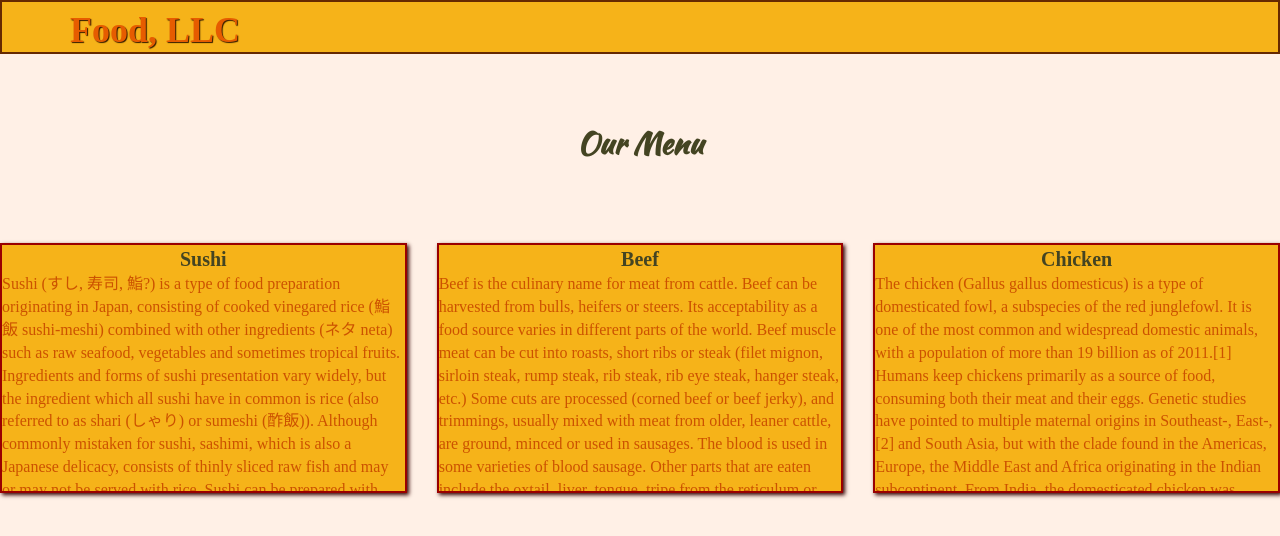
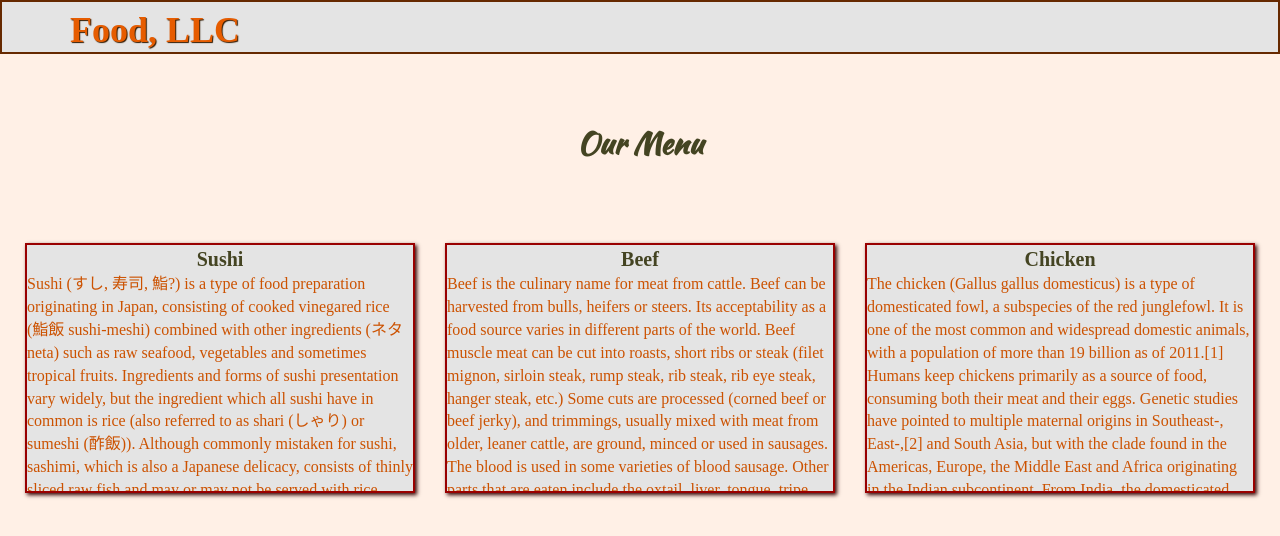
Before and after one commit to nikhilrwagh/NikhilUIkit, a plain HTML site: page mod3_solution/index.html in a window 1280 px wide. Drawn offline with nearby package versions, Linux system fonts and the light colour scheme.

Commit message:
Update styles.css

```diff
--- a/mod3_solution/css/styles.css
+++ b/mod3_solution/css/styles.css
@@ -6,7 +6,7 @@ body{
 }
 
 #header-nav{
-	background-color: #f6b319;
+	background-color: #e4e4e4;
 	border-radius: 0;
 	border: 2px solid #662900;
 }
@@ -49,6 +49,11 @@ button.navbar-toggle {
 	font-size: 30px;
 	}
 
+#main-content{
+	margin-left: 10px;
+	margin-right: 10px;
+}
+
 /** tiles Styling **/
 #sushi, #chicken, #beef{
 	width:100%;
@@ -58,7 +63,7 @@ button.navbar-toggle {
 	overflow: hidden;
 	border: 2px solid #990000;
 	box-shadow: 2px 2px 4px #330000;
-	background-color: #f6b319;
+	background-color: #e4e4e4;
 }
 
 #sushi div, #chicken div, #beef div {
```
